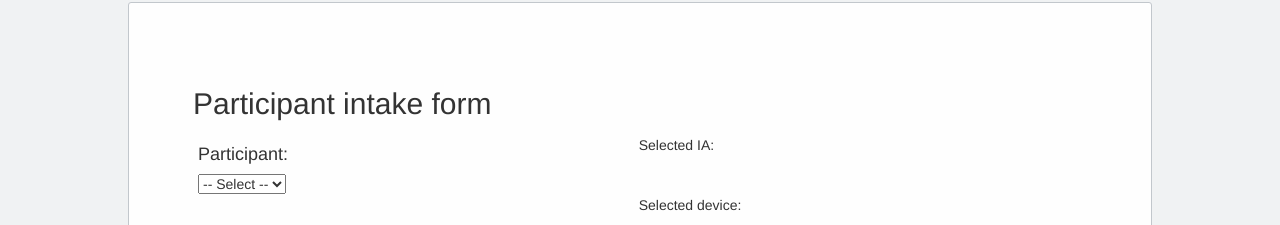
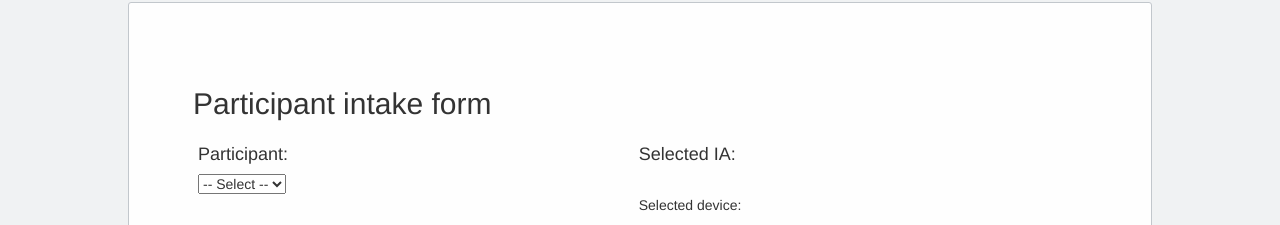
Before and after one commit to hilagutfreund/tipping, a website: page index.html at #!/start in a window 1280 px wide. Shown: the part 188-413 px from the top of the page. Drawn offline with nearby package versions, Linux system fonts and the light colour scheme; some packages are replaced by stand-ins of ours; no server answers; a web font is replaced by a local one.

Commit message:
being nitpicky

```diff
--- a/templates/main.html
+++ b/templates/main.html
@@ -36,7 +36,7 @@
 
         <div class="info">
           <div class="startInfo">
-            <p>Selected  IA:    {{selected.IA}}</p>
+            <h4>Selected  IA:</h4>    <p>{{selected.IA}}</p>
           </div>
 
            <div class="startInfo">
```
